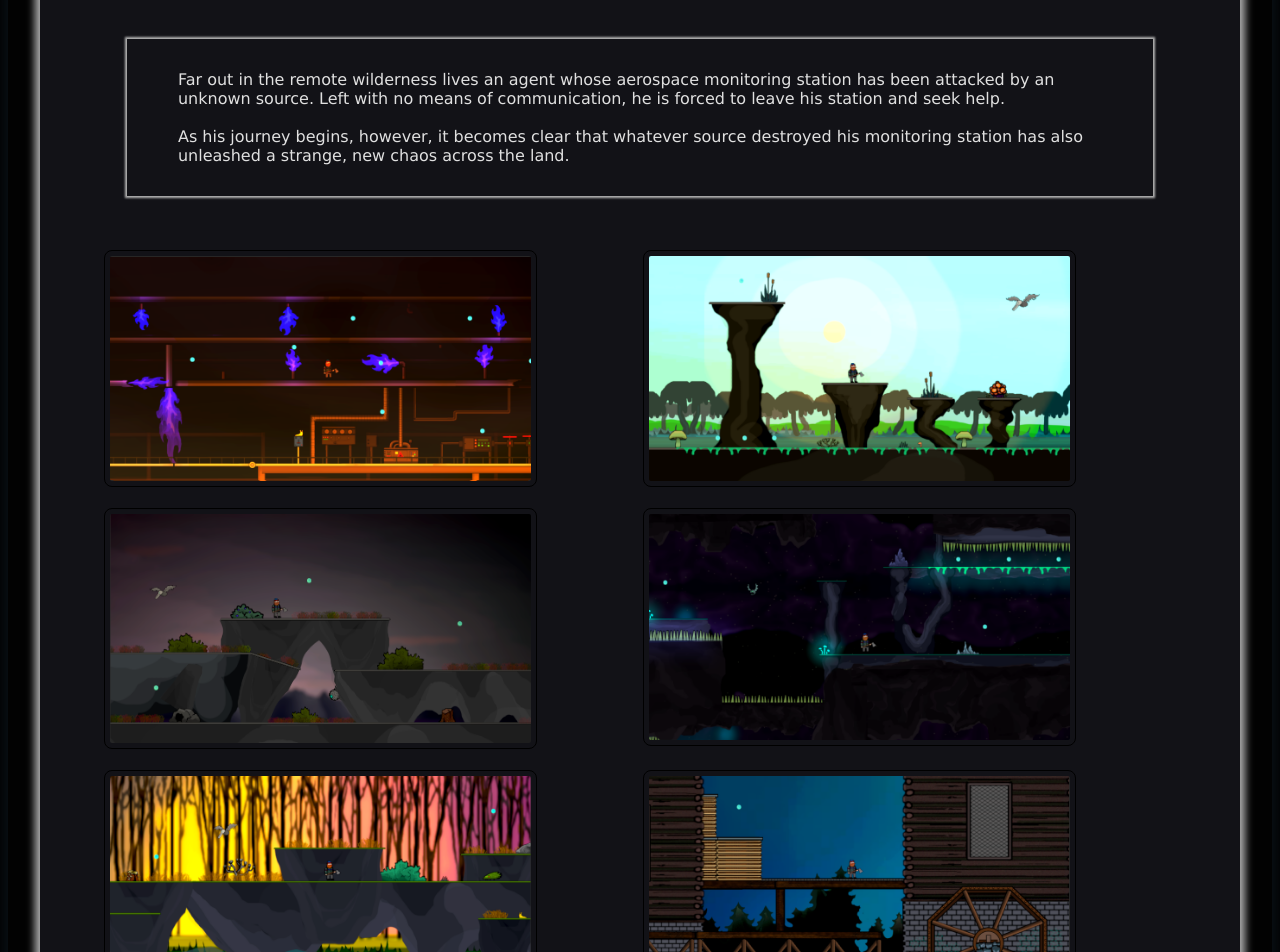
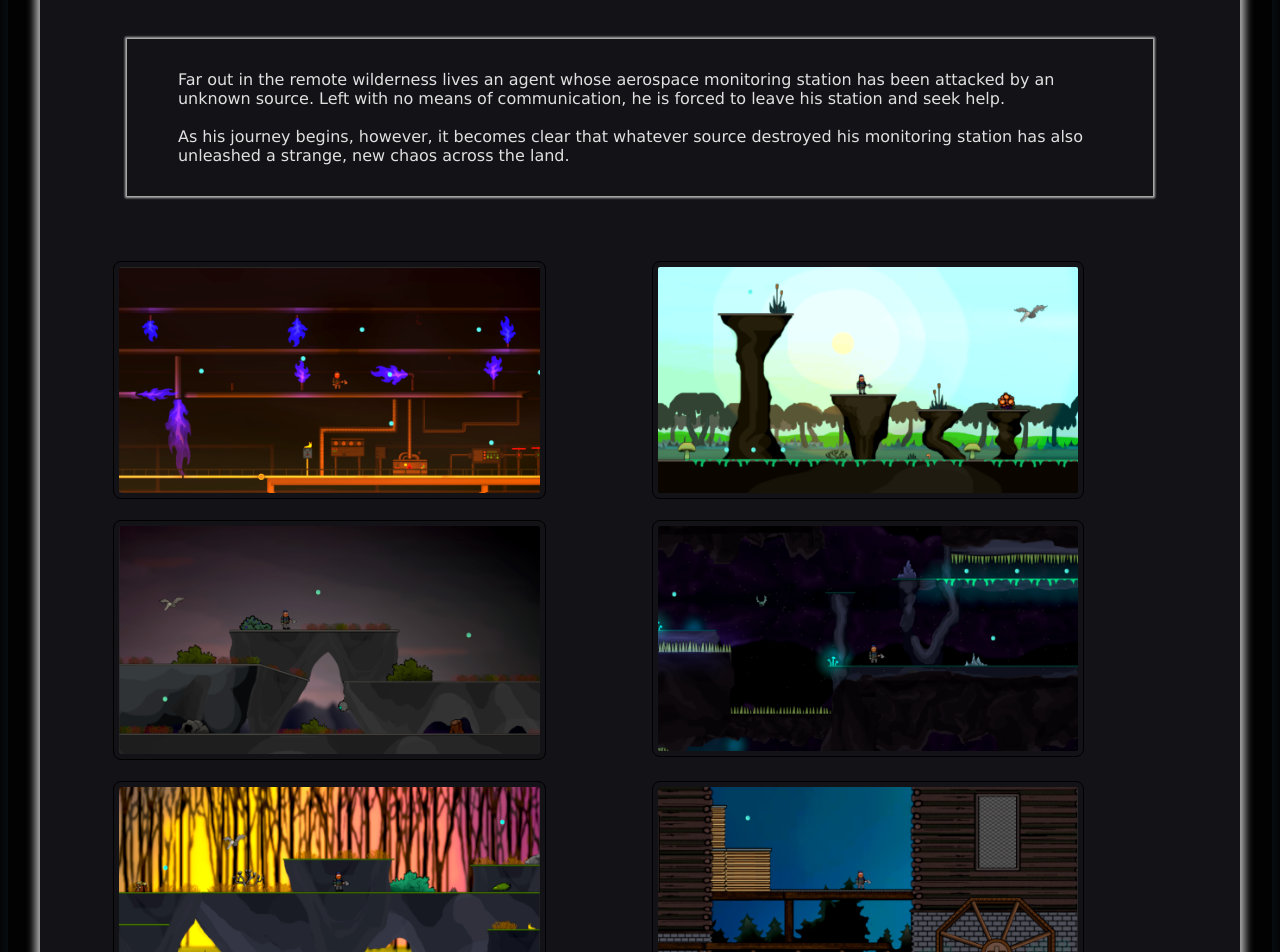
Before and after one commit to Madsir/madsirstudio.github.io, a Jekyll site: the page built from remoteagent/index.html, in a window 1280 px wide. Shown: the part 874-1826 px from the top of the page. Built offline with Jekyll 4.4.1, drawn with Linux system fonts in a browser that asks for light colours.

Commit message:
Update index.html

```diff
--- a/remoteagent/index.html
+++ b/remoteagent/index.html
@@ -126,29 +126,35 @@
 			<br>
 		   <br>
 	<div class="row">
+		<div class="center">
 		<div class="col">
 	 	 	<a href="/Assets/thermo.png"><img src="/Assets/thermo.png" alt="boiler" style="width:80%"></a>
 		</div>
   		<div class="col">
 			<a href="/Assets/bawg.png"><img src="/Assets/bawg.png" alt="bog" style="width:80%"></a>
 		</div>
+		</div>
 	 </div>
 	 <br>
 	 <div class="row">
+		 <div class="center">
   		<div class="col">
 			<a href="/Assets/morning.png"><img src="/Assets/morning.png" alt="mornin" style="width:80%"></a>
 		</div>
 		<div class="col">
 			<a href="/Assets/under.png"><img src="/Assets/under.png" alt="under" style="width:80%"></a>
+			 </div>
 		</div>
 	</div>
 	<br>
 	<div class="row">
+		<div class="center">
 		<div class="col">
 	 		 <a href="/Assets/crik.png"><img src="/Assets/crik.png" alt="crick" style="width:80%"></a>
 		</div>
   		<div class="col">
 			<a href="/Assets/logmill.png"><img src="/Assets/logmill.png" alt="logmill" style="width:80%"></a>
+			</div>
 		</div>
 	</div>
 	   <br>
@@ -180,11 +186,12 @@
 						Every so often, a broadcast will be interrupted by a morse code message and a cipher will show on the screen.<br><br>
 						Translating the morse code will give you the key to solve the cipher.<br>Each solved cipher reveals a new clue.</h4>
 			<br>		<br>
-		 <a href="/Assets/MORSECODE.png"><img src="/Assets/MORSECODE.png" alt="morsecode" width="40%"></a><br>
+		 <a href="/Assets/MORSECODE.png"><img src="/Assets/MORSECODE.png" alt="morsecode" width="40%"style=display:block;margin-left:auto;margin-right:auto></a><br>
 	</div>
 	<br>
 	<br>
 	<div class="row">
+		<div class="center">
 		<div class="columns">
 	 		 <a href="https://reddit.com/r/RemoteAgentRadio"><img src="/Assets/reddit.png" alt="reddit" style="width:40%"></a>
 		</div>
@@ -193,7 +200,8 @@
 		</div>
   		<div class="columns">
 			<a href="https://www.youtube.com/playlist?list=PLDF7nM2JYQf-bgRg8d111_KutpbJV4UoS"><img src="/Assets/twitch.png" alt="youtube" style="width:40%"></a>
-		</div>
+			</div>
+			</div>
 	</div>
 	<br>
     </div>
```
